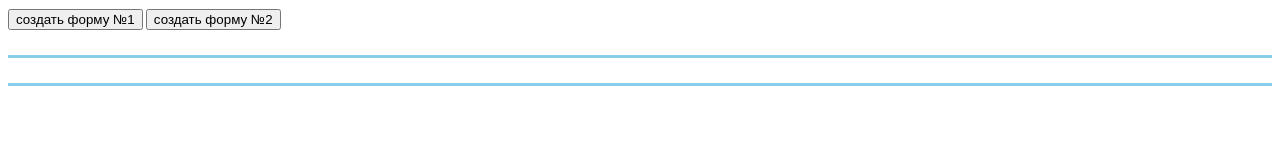
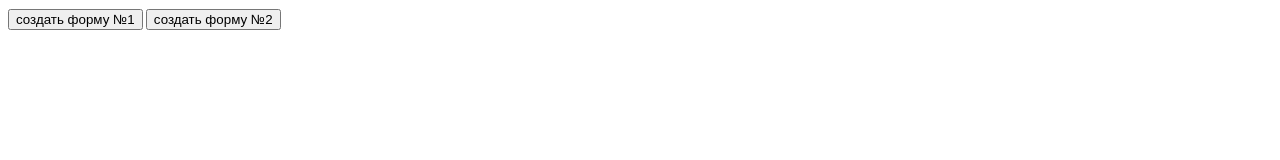
Before and after one commit to LizaKimmi/homeworks.pvt.io, a plain HTML site: page N.23/dyn_form.html in a window 1280 px wide. Drawn offline with Linux system fonts and the light colour scheme.

Commit message:
Update style.css

```diff
--- a/N.23/style.css
+++ b/N.23/style.css
@@ -4,7 +4,6 @@ body {
 
 form {
     margin-top: 15px;
-    border-bottom: solid skyblue 3px;
     padding: 5px;
 
 }
```
